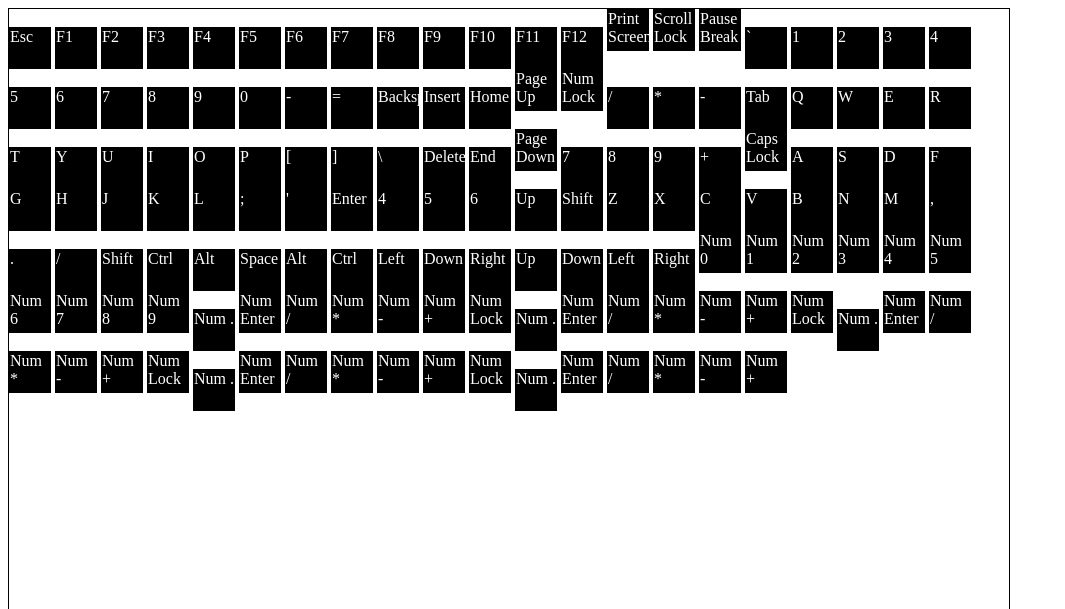
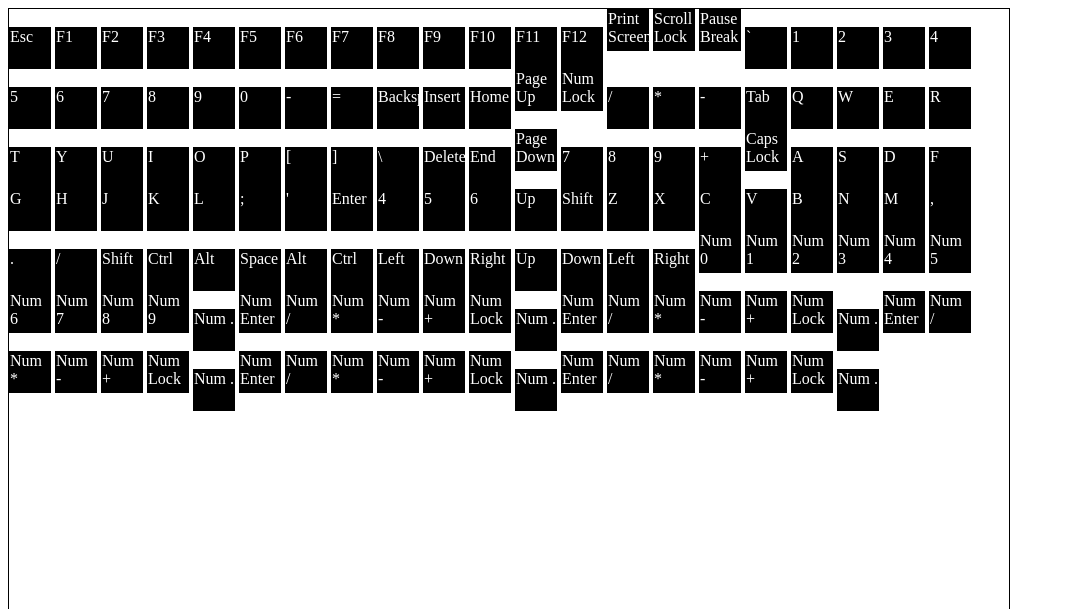
Before and after one commit to samriti2027/full-stack-training-2, a plain HTML site: page day4/Assignment/keyboard.html in a window 1280 px wide. Shown: the top 609 px of the page, without its empty margins (0-1065 px from the left). Drawn offline with Linux system fonts and the light colour scheme.

Commit message:
assignment2

```diff
--- a/day4/Assignment/keyboard.html
+++ b/day4/Assignment/keyboard.html
@@ -151,6 +151,9 @@
         <div class="hundredfortyone"> Num *</div>
         <div class="hundredfortytwo"> Num -</div>
         <div class="hundredfortythree"> Num +</div>
+        <div class="hundredfortyfour"> Num Lock</div>
+        <div class="hundredfortyfive"> Num .</div>
+
     </div>
 </body>
 </html>
```
Also changed, not shown: day4/Assignment/keyboard2.html (+2 -2 lines).
